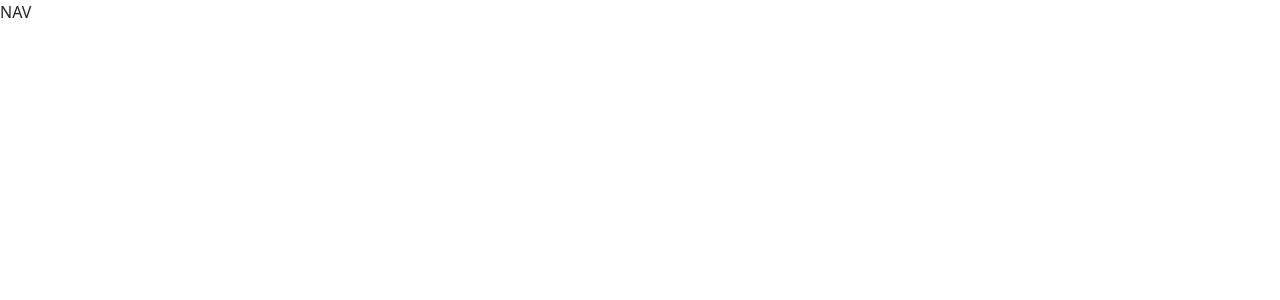
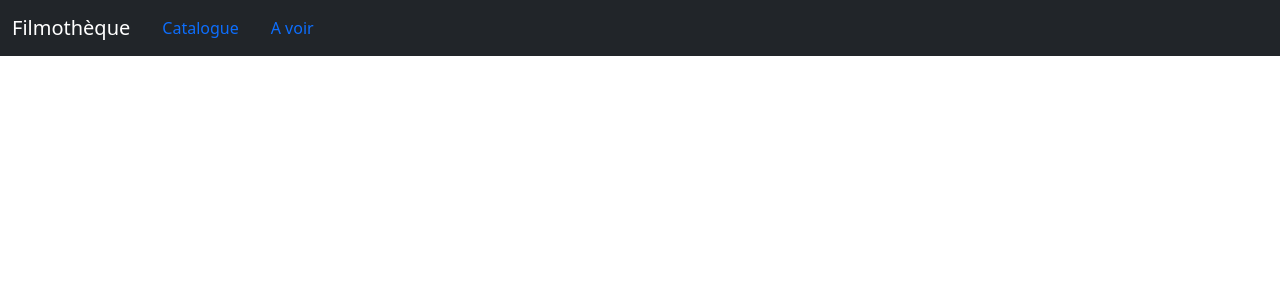
Before and after one commit to mikaeltrilles/m10-movies, a React (Create React App) app: page / in a window 1280 px wide. Shown: the top 300 px of the page. Built offline with nearby package versions, Linux system fonts and the light colour scheme.

Commit message:
📦 Mise en place Nav bar

```diff
--- a/src/App.scss
+++ b/src/App.scss
@@ -1,5 +1,4 @@
 @import url('https://fonts.googleapis.com/css2?family=Ubuntu:wght@400;700&display=swap');
-
 /* RESET */
 body{
     margin: 0;
--- a/src/components/Nav/Nav.tsx
+++ b/src/components/Nav/Nav.tsx
@@ -1,3 +1,27 @@
 export default function Nav() {
-  return <>NAV</>;
+  return (
+    <nav className="navbar navbar-expand-sm bg-dark navbar-dark">
+      <div className="container-fluid">
+
+        <a href="/" className="navbar-brand">Filmothèque</a>
+        <button
+          className="navbar-toggler"
+          data-bs-toggle="collapse"
+          data-bs-target="#navabar-toggler" aria-controls="navabar-toggler">
+          <span className="navbar-toggler-icon"></span>
+        </button>
+
+        <div id="main-nav" className="collapse navbar-collapse">
+          <ul className="nav">
+            <li className="nav-item">
+              <a href="/" className="nav-link active">Catalogue</a>
+            </li>
+            <li className="nav-item">
+              <a href="/" className="nav-link active">A voir</a>
+            </li>
+          </ul>
+        </div>
+      </div>
+    </nav>
+  );
 }
```
